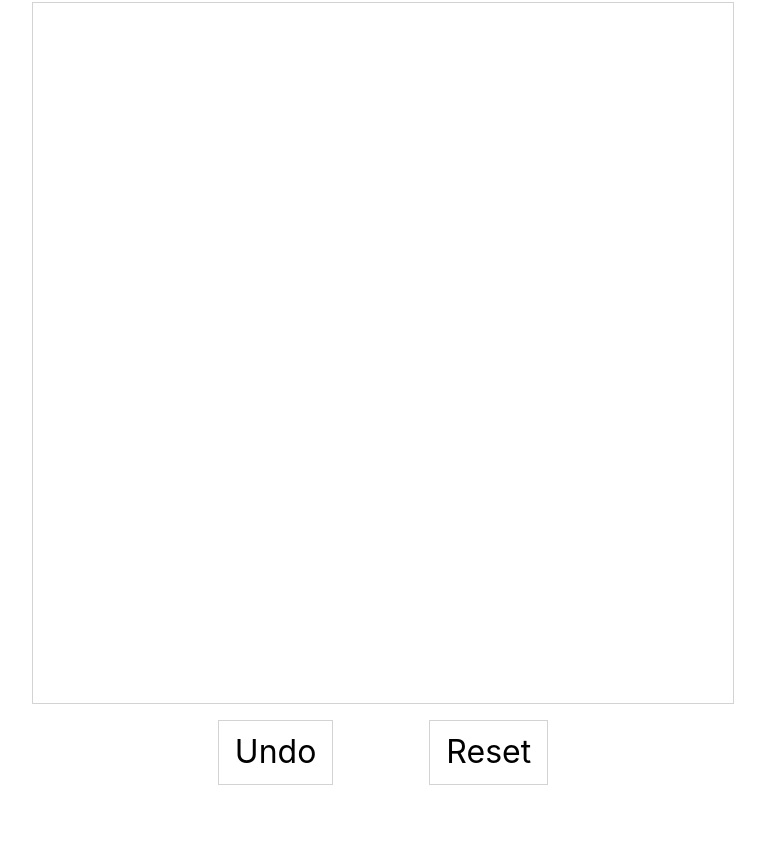
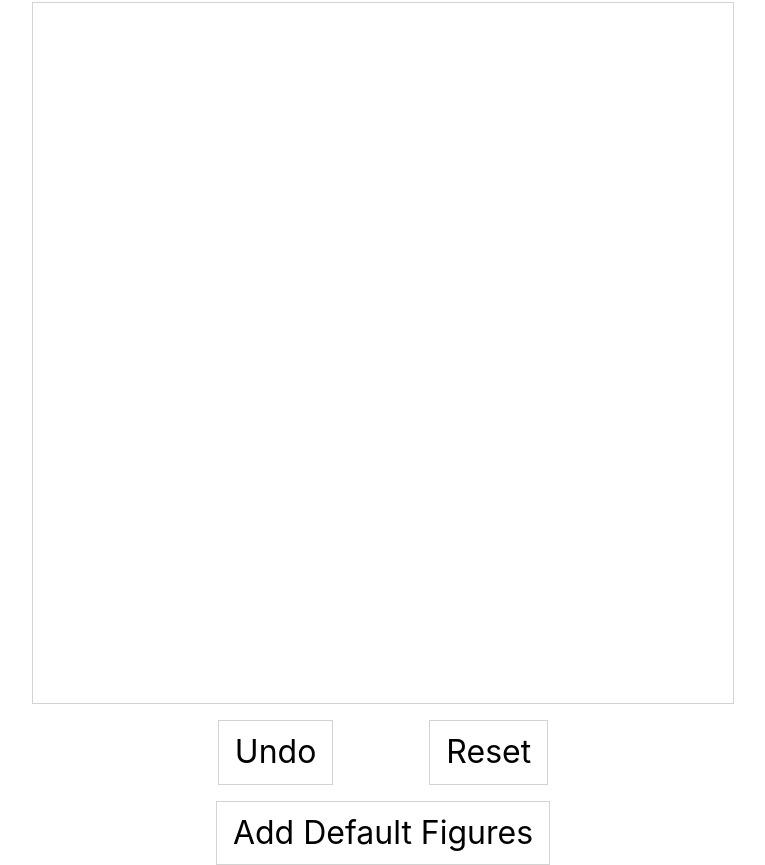
Before and after one commit to vorobev-exceedteam/canvas-app, a React (Create React App) app: page / in a window 1280 px wide. Shown: the part 142-1007 px from the top of the page, without its empty margins (257-1022 px from the left). Before the commit the page ends 927 px from the top, so only its background shows below. Built offline with nearby package versions, Linux system fonts and the light colour scheme.

Commit message:
Added add default figures button

```diff
--- a/src/App.tsx
+++ b/src/App.tsx
@@ -4,6 +4,8 @@ import { ChangeEvent, useCallback, useMemo, useState } from 'react';
 import CanvasItemHistory from './models/CanvasItemHistory';
 import CanvasItemModel from './models/CanvasItemModel';
 import FileSaver from 'file-saver';
+import mockItems from './models/MockItems';
+import createMockItems from './models/MockItems';
 
 function App() {
   const [items, setItems] = useState<CanvasItemModel[]>([]);
@@ -20,7 +22,7 @@ function App() {
           const newItems = CanvasItemModel.fromJSON(result);
           console.log(newItems);
           setItems([...items, ...newItems]);
-          event.target.value = ''
+          event.target.value = '';
         }
       };
       const files = event.target.files as FileList;
@@ -34,6 +36,11 @@ function App() {
     const jsonString = JSON.stringify(items.map((item) => item.toJSONObject()));
     const blob = new Blob([jsonString], { type: 'application/json' });
     FileSaver.saveAs(blob, 'items.json');
+  }, [items]);
+
+  const addDefaultFigures = useCallback(() => {
+    const mockItems = createMockItems();
+    setItems([...mockItems, ...items]);
   }, [items]);
 
   return (
@@ -53,8 +60,12 @@ function App() {
         <button onClick={handleExport} className={'ctrl-button'}>
           Export
         </button>
+
       </div>
       <Canvas items={items} history={history} />
+      <button className={'ctrl-button'} style={{marginTop: '16px'}} onClick={addDefaultFigures}>
+        Add Default Figures
+      </button>
     </div>
   );
 }
--- a/src/models/MockItems.ts
+++ b/src/models/MockItems.ts
@@ -8,7 +8,9 @@ const item5 = 'M 0 0 L 192.5 0 C 157.5 23.3327 70 0 87.5 70'
 const item6 = 'M 0 0 A 33.6 33.6 90 0 0 0 134.4';
 const item7 = 'M 0 0 V 144 Q 96 96 192 192'
 
-const mockItems: CanvasItemModel[] = [
+
+const createMockItems = () => {
+  return [
     new CanvasItemModel(item1, 0, 0, 'red'),
     new CanvasItemModel(item2, 150, 150),
     new CanvasItemModel(item3, 200, 350, 'green'),
@@ -17,5 +19,7 @@ const mockItems: CanvasItemModel[] = [
     new CanvasItemModel(item6, 500, 500, 'darkcyan'),
     new CanvasItemModel(item7, 600, 10, 'yellow')
   ];
+}
 
-export default mockItems
+
+export default createMockItems
```
Also changed, not shown: 1 other file (tests, documents, lock files or other folders). Lines whose indentation alone changed are shown as unchanged.
